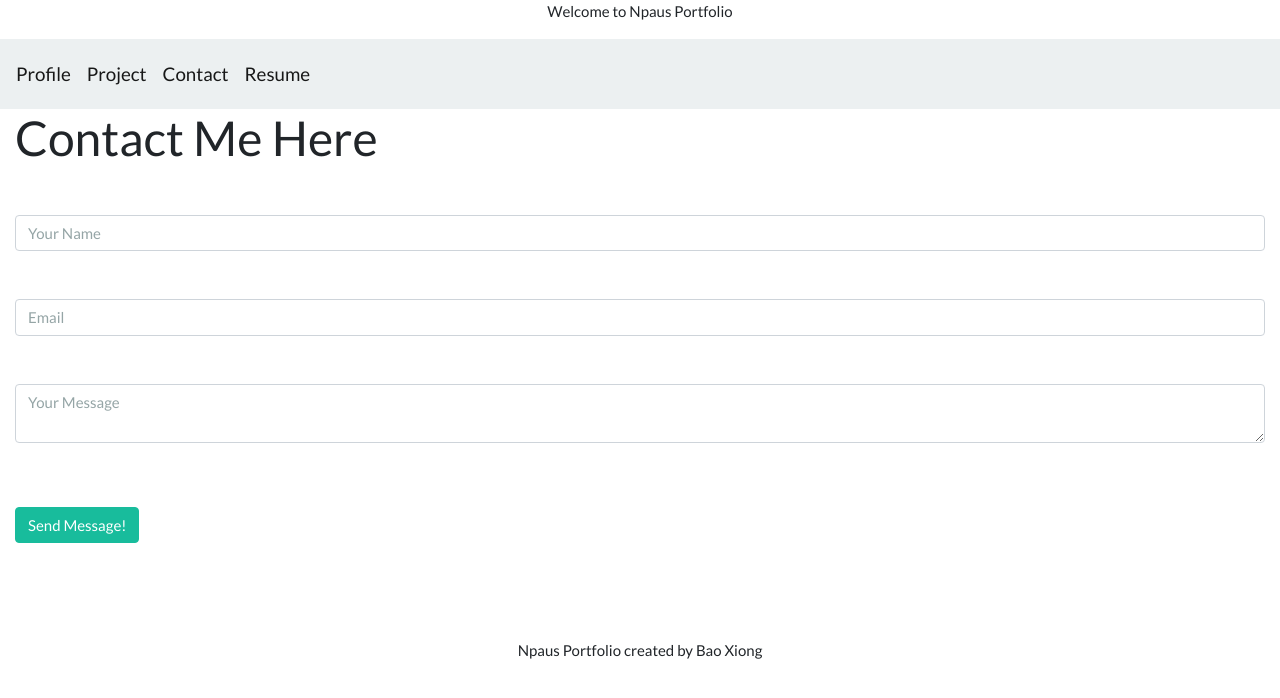
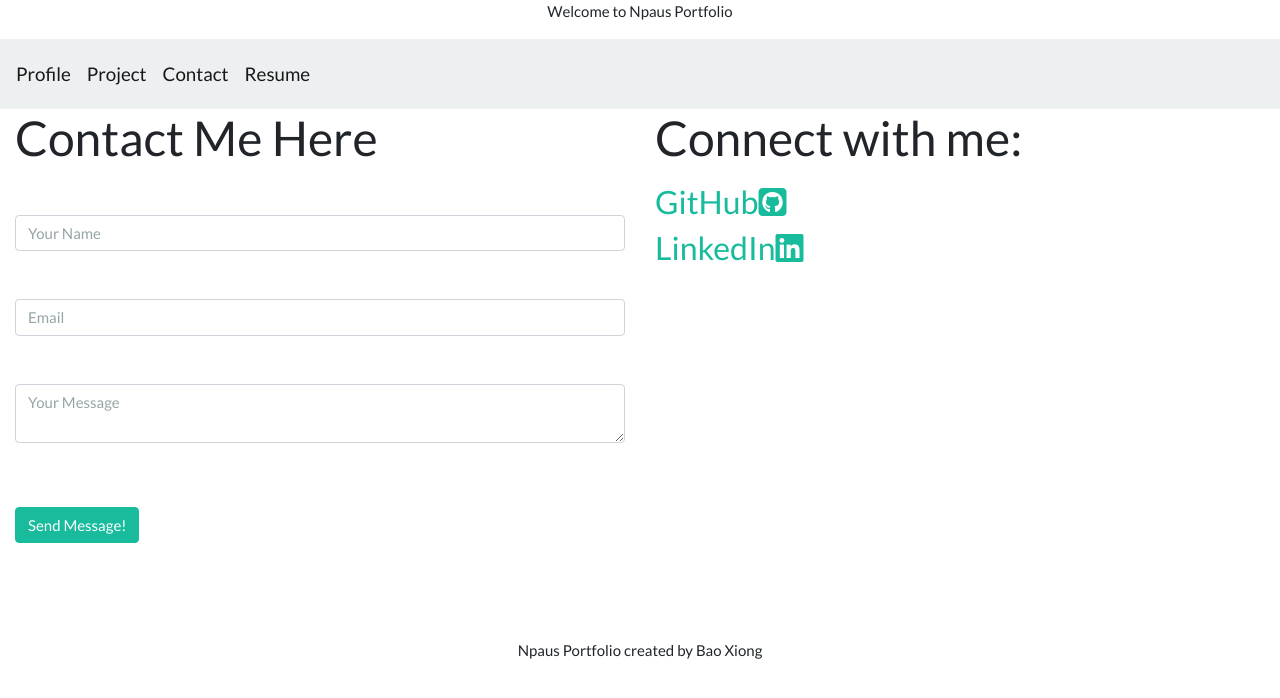
Before and after one commit to baoxng/reactive-portfolio, a React (Create React App) app in the folder client/: page /contact in a window 1280 px wide. Shown: the top 698 px of the page. Built offline with nearby package versions, Linux system fonts and the light colour scheme.

Commit message:
Added to contact page.

```diff
--- a/client/public/index.html
+++ b/client/public/index.html
@@ -8,6 +8,7 @@
   <link rel="manifest" href="%PUBLIC_URL%/manifest.json">
   <link rel="shortcut icon" href="%PUBLIC_URL%/favicon.ico">
   <link rel="stylesheet" href="https://bootswatch.com/4/flatly/bootstrap.min.css" />
+  <script src="https://kit.fontawesome.com/05bc08d7f0.js" crossorigin="anonymous"></script>
   <title>Npaus Portfolio</title>
 </head>
 
--- a/client/src/pages/ContactPage.js
+++ b/client/src/pages/ContactPage.js
@@ -6,8 +6,15 @@ function ContactPage() {
   return (
     <Container fluid>
       <Row>
-      <Col size="md-12 sm-12">
+        <Col size="md-6 sm-12">
           <Contact />
+        </Col>
+        <Col size="md-6 sm-12">
+        <p>
+          <h1>Connect with me:</h1>
+        </p>
+        <h3><a href="https://github.com/baoxng"><span>GitHub</span><i class="fab fa-github-square"></i></a></h3>
+        <h3><a href="https://www.linkedin.com/in/bao-xiong/"><span>LinkedIn</span><i class="fab fa-linkedin"></i></a></h3>
         </Col>
       </Row>
     </Container>
```
